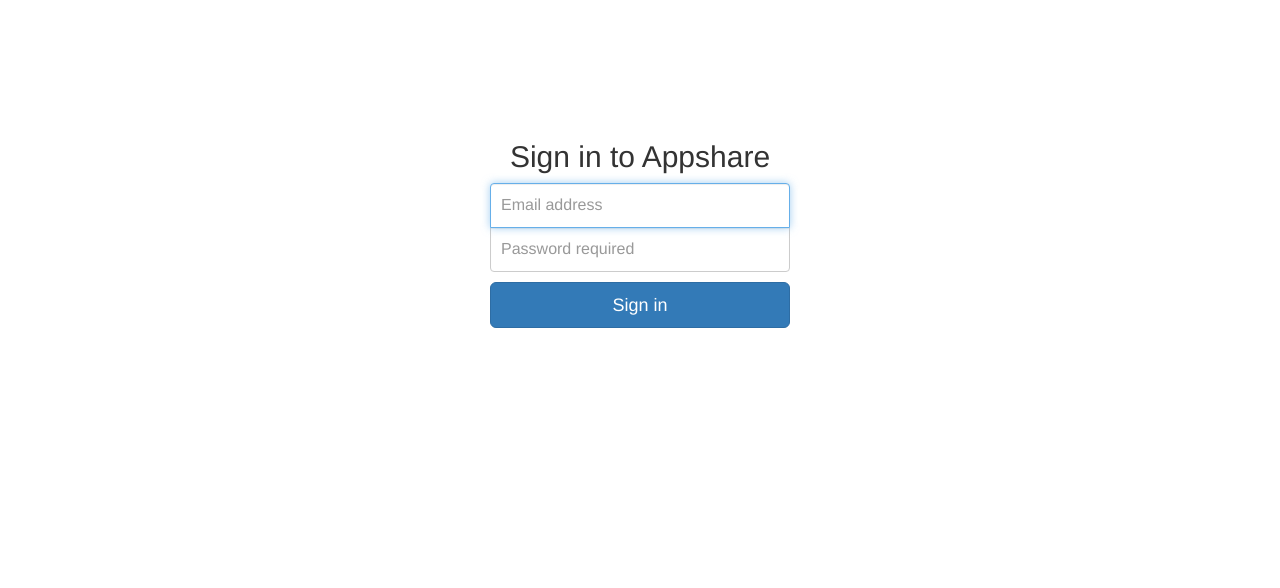
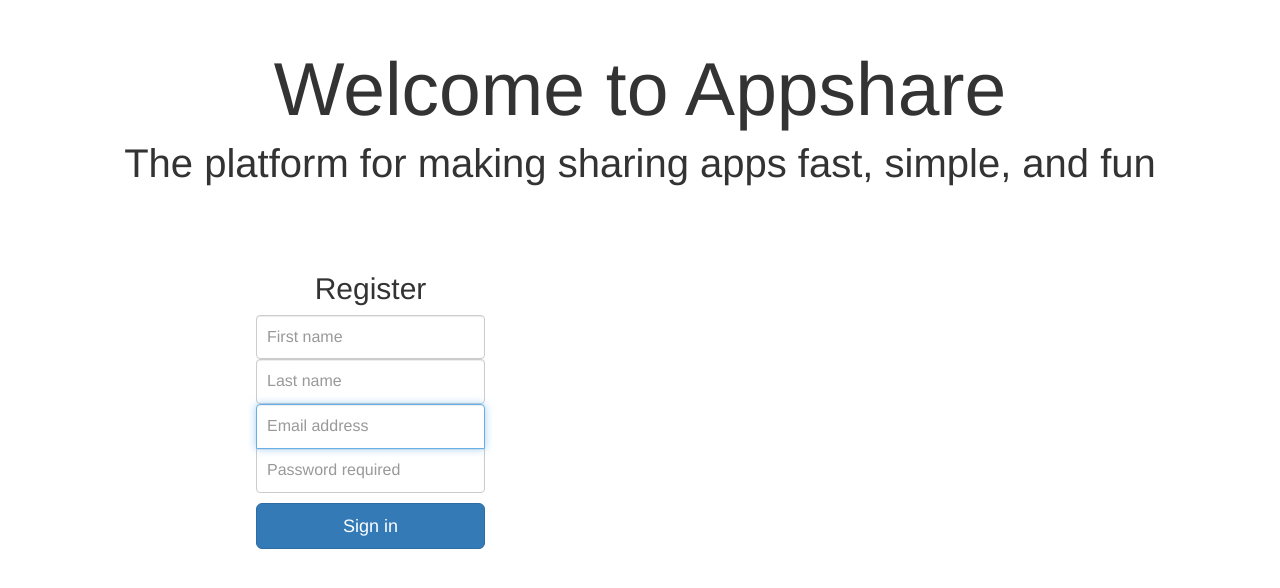
Before and after one commit to santhnm2/appshare, a plain HTML site: page index.html in a window 1280 px wide. Shown: the part 106-694 px from the top of the page. Drawn offline with nearby package versions, Linux system fonts and the light colour scheme.

Commit message:
modified signin sheet

```diff
--- a/css/signin.css
+++ b/css/signin.css
@@ -4,17 +4,43 @@
   background-color: #fff;
 }
 
+.welcome-banner {
+  text-align: center;
+  font-size: 75px;
+  margin-top: 10%;
+}
+
+.welcome-message {
+  text-align: center;
+  font-size: 40px;
+  margin-top: 10px;
+}
+
+.form-group {
+  display: inline-block;
+  float: left;
+  margin-left: 15%;
+  margin-top: 5%;
+}
+
 .form-signin {
   max-width: 330px;
   padding: 15px;
   margin: 0 auto;
-  margin-top: 15%;
 }
+
 .form-signin .form-signin-heading,
 .form-signin .checkbox {
   text-align: center;
   margin-bottom: 10px;
 }
+
+.form-group .form-signin-heading {
+  text-align: center;
+  font-size: 30px;
+  margin-bottom: -5px;
+}
+
 .form-signin .checkbox {
   font-weight: normal;
 }
--- a/index.html
+++ b/index.html
@@ -8,8 +8,15 @@
 </head>
 <body>
 	<div class="container">
+		<h1 class="welcome-banner">Welcome to Appshare</h1>
+		<h2 class="welcome-message">The platform for making sharing apps fast, simple, and fun</h2>
+		<div class="form-group">
+			<h2 class="form-signin-heading">Register</h2>
 			<form class="form-signin" role="form">
-			<h2 class="form-signin-heading">Sign in to Appshare</h2>
+				<label for="inputFirstName" class="sr-only">First></label>
+				<input type="text" class="form-control" placeholder="First name"/>
+				<label for="inputLastName" class="sr-only">Last></label>
+				<input type="text" class="form-control" placeholder="Last name"/>
 				<label for="inputEmail" class="sr-only">Email address</label>
 				<input type="email" id="inputEmail" class="form-control" placeholder="Email address" required autofocus>
 				<label for="inputPassword" class="sr-only">Password</label>
@@ -17,5 +24,6 @@
 				<button class="btn btn-lg btn-primary btn-block" type="submit">Sign in</button>
 			</form>
 		</div>
+	</div>
 </body>
 </html>
```
Lines whose indentation alone changed are shown as unchanged.
